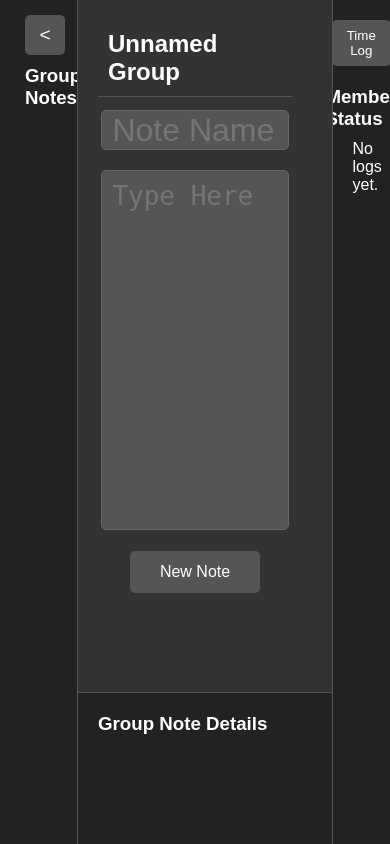
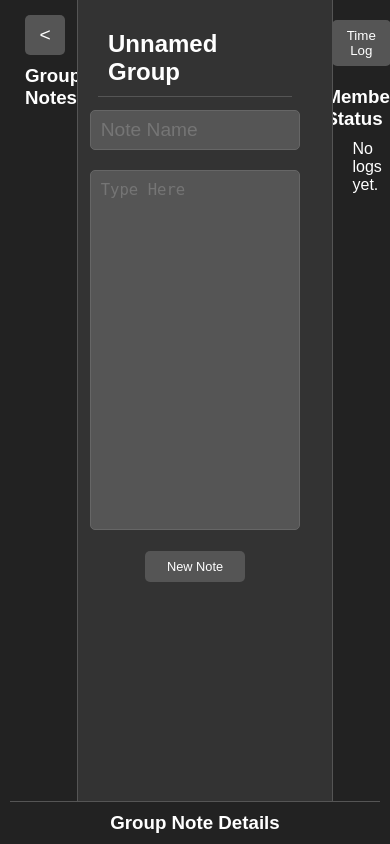
Before and after one commit to Kumitokiru/Note-That, a Flask app: template templates/GroupPage.html in a window 390 px wide. Run offline with Flask 3, Linux system fonts and the light colour scheme; the template is opened without the code that fills it, so the values that code supplies are empty; some libraries are stand-ins or nearby versions.

Commit message:
Update GroupPage.html

```diff
--- a/templates/GroupPage.html
+++ b/templates/GroupPage.html
@@ -217,6 +217,18 @@
       font-size: 1em;
     }
     .buttons button:hover { background-color: gray; color: khaki; }
+    @media (max-width: 768px) {
+      input, textarea { font-size: 1.5em; width: 85%; left: 7.5%; }
+      .buttons button { font-size: 0.9em; padding: 10px 15px; width: 120px; }
+      .center-bar { width: 90vw; left: 5vw; height: auto; padding: 15px; }
+
+    }
+    @media (max-width: 480px) {
+      input, textarea { font-size: 1.2em; width: 90%; left: 5%; }
+      .buttons button { font-size: 0.8em; padding: 8px 12px; width: 100px; }
+      .center-bar { width: 95vw; left: 2.5vw; height: auto; padding: 10px; text-align: center; }
+
+    }
   </style>
 </head>
 <body>
```
